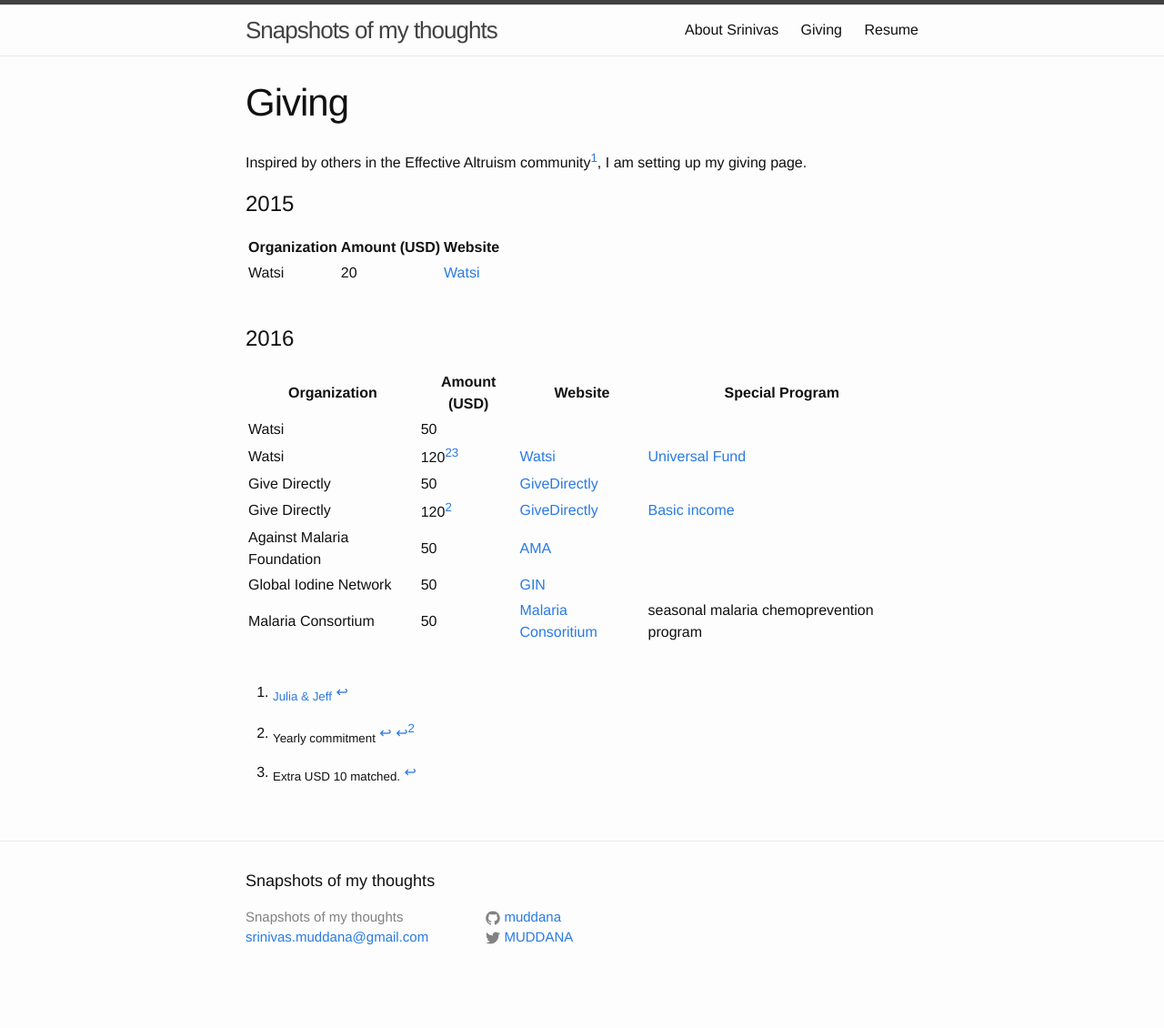
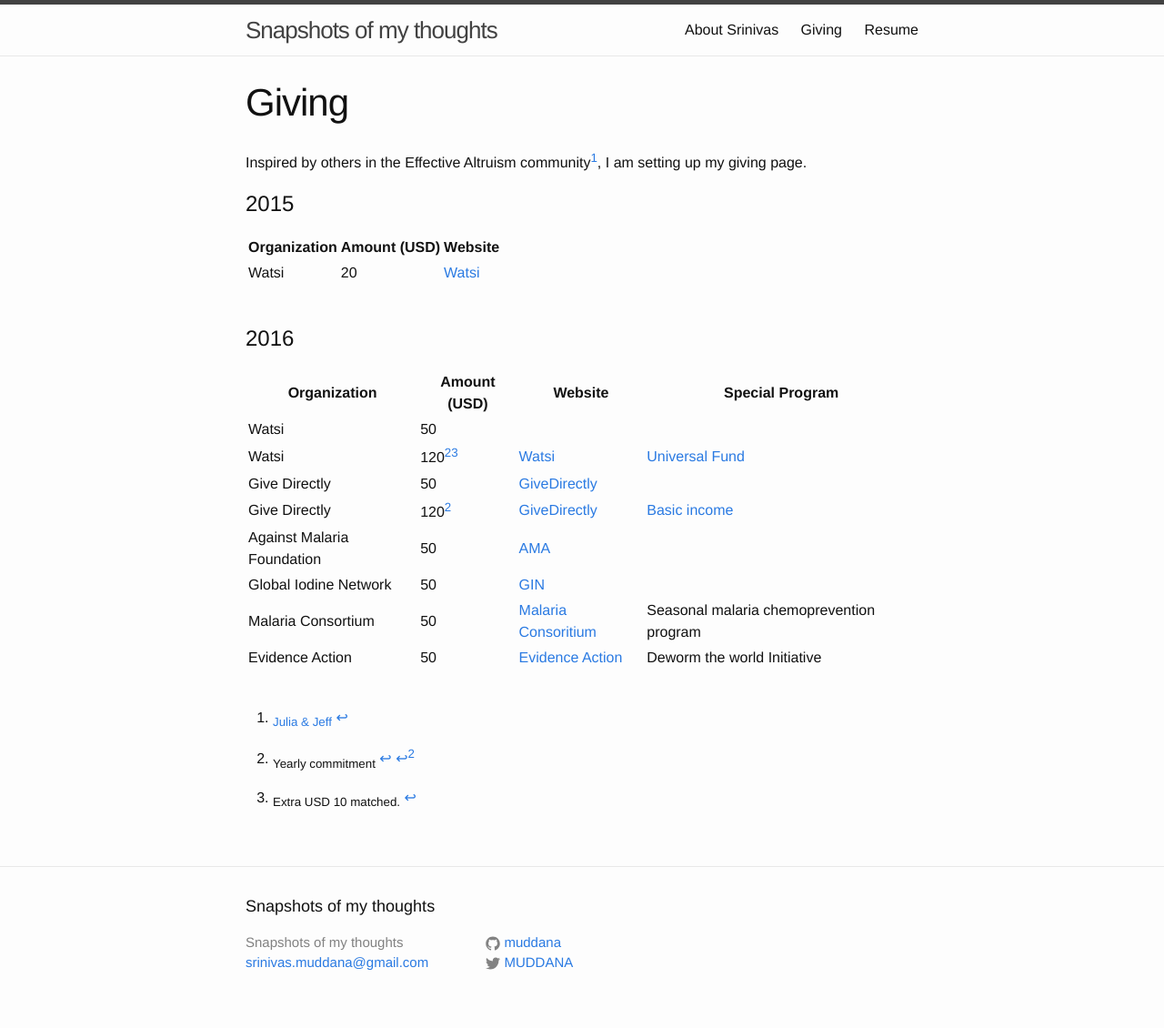
Before and after one commit to muddana/muddana.github.io, a Jekyll site: the page built from giving.md, in a window 1280 px wide. Shown: the whole page at 91% size. Built offline with Jekyll 4.4.1, drawn with Linux system fonts in a browser that asks for light colours; before the commit the page ends 1102 px from its top, so only the background shows below that.

Commit message:
updated giving

```diff
--- a/giving.md
+++ b/giving.md
@@ -24,7 +24,8 @@
 | Give Directly  | 120[^2]  	 | [GiveDirectly](http://givedirectly.org) | [Basic income](https://www.givedirectly.org/basic-income) |
 | Against Malaria Foundation          | 50  		     |  [AMA](https://www.againstmalaria.com/)                |                  |
 | Global Iodine Network         | 50  		     |  [GIN](http://www.ign.org/) |                  |
-|Malaria Consortium | 50 | [Malaria Consoritium](http://www.malariaconsortium.org/) | seasonal malaria chemoprevention program  |
+|Malaria Consortium | 50 | [Malaria Consoritium](http://www.malariaconsortium.org/) | Seasonal malaria chemoprevention program  |
+|Evidence Action  | 50 | [Evidence Action](https://www.evidenceaction.org/dewormtheworld) | Deworm the world Initiative  |
 
 
 <br/>
```
